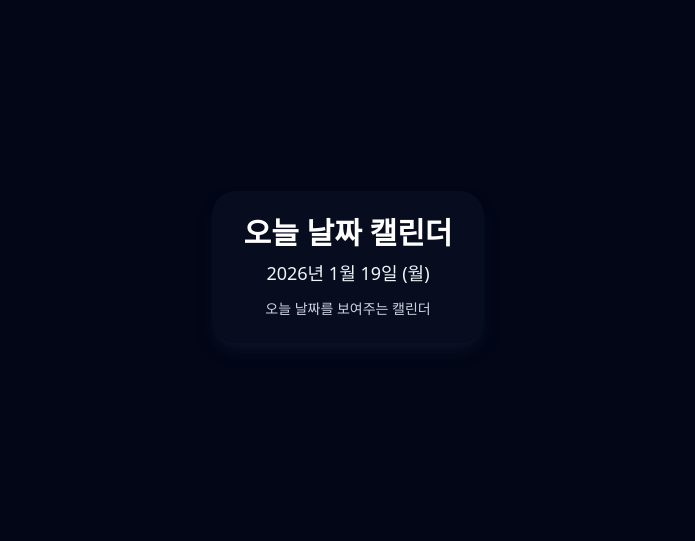
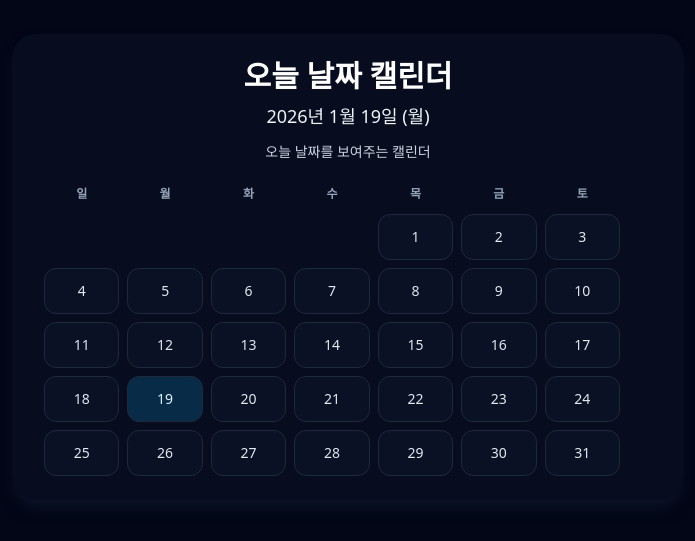
Before and after one commit to bloomspes/CodingLife, a React (Vite) app in the folder 20260118/: page / in a window 1280 px wide. Shown: the part 133-674 px from the top of the page, without its empty margins (292-987 px from the left). Built offline with nearby package versions, Linux system fonts and the light colour scheme.

Commit message:
달력 그리드 표시 추가
월 달력 그리드 컴포넌트와 요일 헤더를 추가한다.
오늘 날짜 셀 강조와 단계 3 체크 갱신을 반영한다.

```diff
--- /dev/null
+++ b/20260118/src/components/MonthGrid.tsx
@@ -0,0 +1,47 @@
+import React from "react";
+
+type MonthGridProps = {
+  days: number[];
+  startWeekday: number;
+  today: number | null;
+};
+
+function getWeekdayLabels() {
+  return ["일", "월", "화", "수", "목", "금", "토"];
+}
+
+export function MonthGrid({ days, startWeekday, today }: MonthGridProps) {
+  const weekLabels = getWeekdayLabels();
+  const leading = Array.from({ length: startWeekday });
+
+  return (
+    <div className="w-full max-w-xl">
+      <div className="grid grid-cols-7 gap-2 text-center text-xs font-semibold text-slate-400">
+        {weekLabels.map((label) => (
+          <div key={label}>{label}</div>
+        ))}
+      </div>
+      <div className="mt-3 grid grid-cols-7 gap-2 text-center">
+        {leading.map((_, index) => (
+          <div key={`empty-${index}`} />
+        ))}
+        {days.map((day) => {
+          const isToday = today === day;
+          return (
+            <div
+              key={day}
+              className={[
+                "rounded-xl border border-slate-800 px-2 py-3 text-sm",
+                isToday
+                  ? "border-sky-400 bg-sky-500/20 text-sky-100"
+                  : "bg-slate-900/50 text-slate-200",
+              ].join(" ")}
+            >
+              {day}
+            </div>
+          );
+        })}
+      </div>
+    </div>
+  );
+}
--- a/20260118/src/lib/getMonthDays.ts
+++ b/20260118/src/lib/getMonthDays.ts
@@ -2,3 +2,7 @@ export const getMonthDays = (year: number, month: number): number[] => {
   const totalDays = new Date(year, month, 0).getDate();
   return Array.from({ length: totalDays }, (_, index) => index + 1);
 };
+
+export const getMonthStartWeekday = (year: number, month: number): number => {
+  return new Date(year, month - 1, 1).getDay();
+};
--- a/20260118/src/routes/index.tsx
+++ b/20260118/src/routes/index.tsx
@@ -2,18 +2,28 @@ import React from "react";
 import { createRoute } from "@tanstack/react-router";
 import { rootRoute } from "./__root";
 import { formatKoreanDate, getTodayDate } from "../lib/getToday";
+import { MonthGrid } from "../components/MonthGrid";
+import { getMonthDays, getMonthStartWeekday } from "../lib/getMonthDays";
 
 function HomePage() {
-  const todayText = formatKoreanDate(getTodayDate());
+  const todayDate = getTodayDate();
+  const todayText = formatKoreanDate(todayDate);
+  const year = todayDate.getFullYear();
+  const month = todayDate.getMonth() + 1;
+  const days = getMonthDays(year, month);
+  const startWeekday = getMonthStartWeekday(year, month);
 
   return (
     <main className="flex min-h-screen items-center justify-center bg-slate-950 text-slate-100">
-      <div className="rounded-3xl bg-slate-900/40 px-8 py-6 text-center shadow-lg shadow-slate-900/80">
-        <h1 className="text-3xl font-semibold text-white">오늘 날짜 캘린더</h1>
-        <p className="mt-2 text-lg text-slate-100">{todayText}</p>
-        <p className="mt-3 text-sm text-slate-300">
-          오늘 날짜를 보여주는 캘린더
-        </p>
+      <div className="flex w-full max-w-2xl flex-col gap-6 rounded-3xl bg-slate-900/40 px-8 py-6 text-center shadow-lg shadow-slate-900/80">
+        <header>
+          <h1 className="text-3xl font-semibold text-white">오늘 날짜 캘린더</h1>
+          <p className="mt-2 text-lg text-slate-100">{todayText}</p>
+          <p className="mt-3 text-sm text-slate-300">
+            오늘 날짜를 보여주는 캘린더
+          </p>
+        </header>
+        <MonthGrid days={days} startWeekday={startWeekday} today={todayDate.getDate()} />
       </div>
     </main>
   );
```
Also changed, not shown: 1 other file (tests, documents, lock files or other folders).
